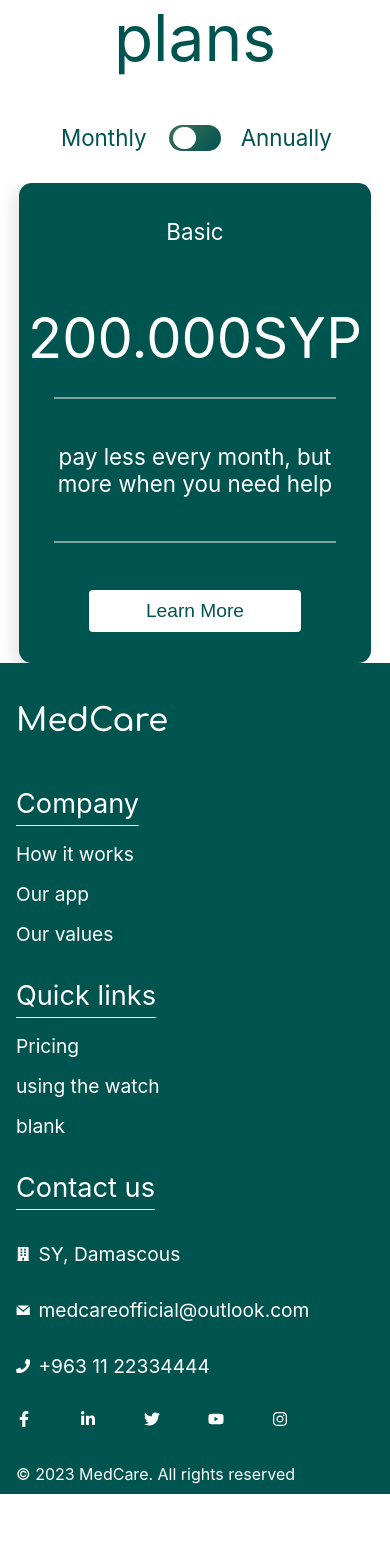
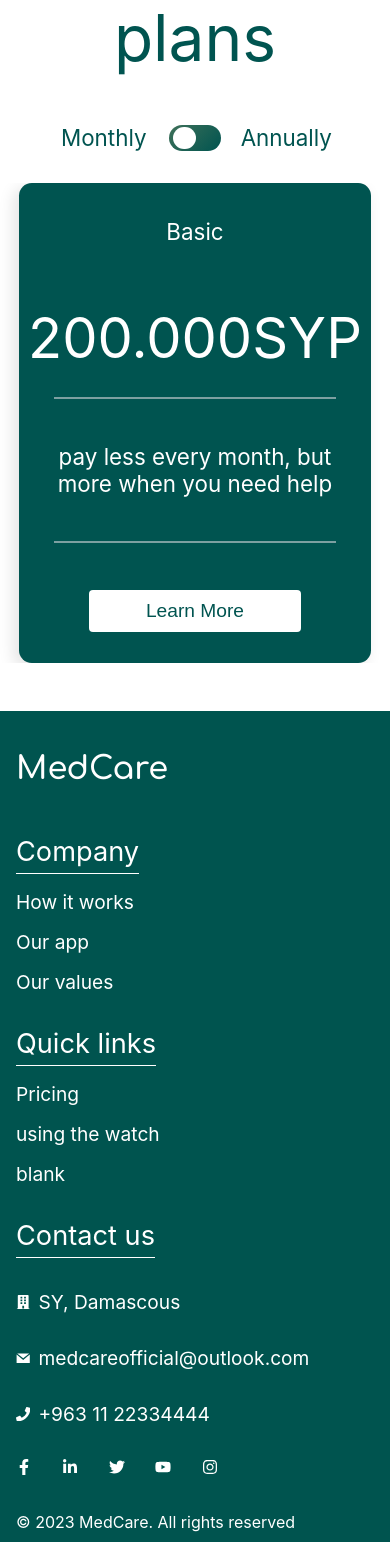
Before and after one commit to mohamad-alkaadi/MedCare, a React (Create React App) app in the folder final_last-version/: page / in a window 390 px wide. Shown: the part 3955-5497 px from the top of the page. Before the commit the page ends 5449 px from the top, so only its background shows below. Built offline with nearby package versions, Linux system fonts and the light colour scheme; a web font is replaced by a local one.

Commit message:
finished with footer

```diff
--- a/final_last-version/src/Page/Home/home-css/sectionseven.css
+++ b/final_last-version/src/Page/Home/home-css/sectionseven.css
@@ -1,3 +1,6 @@
+.section-seven-container{
+    padding-bottom: 3rem;
+}
 .section-seven{
     max-width:1500px;
     margin: 30px auto;
--- a/final_last-version/src/common/css/footer.css
+++ b/final_last-version/src/common/css/footer.css
@@ -115,25 +115,30 @@
 @media(max-width:1171px){
     .footer-logo{
         grid-column: span 3;
+        margin-left: 1rem;
         grid-row: 1;
         justify-content: start;
         align-content: center;
         margin-bottom: 1rem;
     }
+
     .footer-company-links{
         grid-column: span 12;
         grid-row: 2;
         display: flex;
         justify-content: flex-start;
+
     }
     .footer-company-title,.footer-quick-title{
         display: grid;
         justify-content: center;
         align-content: center;
         margin-right: 2rem;
+        margin-left: 1rem;
     }
     .footer-links{
         margin:0;
+        align-self: center;
         margin-right: 2rem;
     }
     .footer-quick-links{
@@ -146,6 +151,7 @@
 
     .footer-contact-us{
         grid-column: span 12;
+        margin-left: 1rem;
     }
 
     .footer-social{
@@ -162,6 +168,8 @@
     .footer-copyright{
         grid-row: 5;
         grid-column: span 12;
+        margin-left: 1rem;
+
     }
 }
 
@@ -186,10 +194,13 @@
         width: 100%;
         row-gap: 1px;
     }
-
+    .footer-contact-us{
+        grid-column: span 4;
+        margin-left: 0;
+    }
     .footer-logo{
         grid-column: span 4;
-        /* margin-bottom: 2rem; */
+        margin-left: 0;
     }
 
     .footer-company-links, .footer-quick-links{
@@ -200,11 +211,13 @@
 
     .footer-company-title,.footer-quick-title,.footer-contact-title{
         margin-top: 2rem;
+        margin-left: 0;
     }
 
     .footer-links{
         margin-right: 0;
         margin-top: 1rem;
+        align-self: start;
     }
 
 
@@ -223,6 +236,10 @@
     .footer-copyright{
         grid-column: span 4;
         grid-row: 6;
+        margin-left: 0;
     }
-
+    .footer-social-icon{
+        margin-left: 0px;
+        margin-right: 1.9rem;
+    }
 }
```
Also changed, not shown: 1 other file (tests, documents, lock files or other folders).
